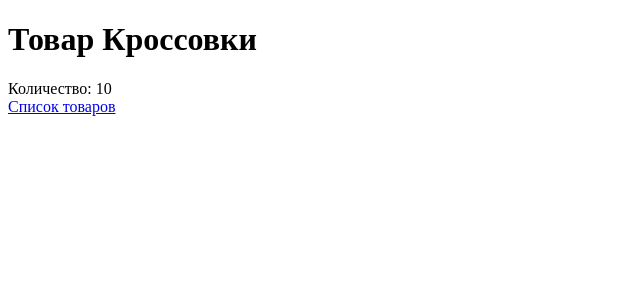
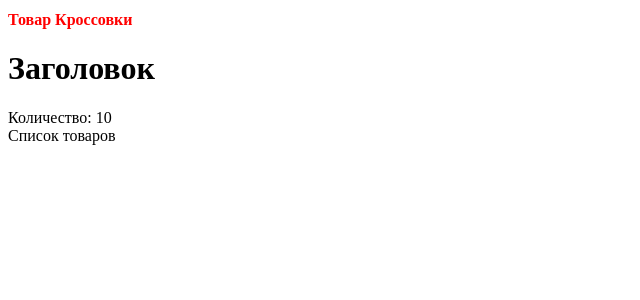
Before and after one commit to iStormSpirit/FirstDjango, a Django app: page /item/1 in a window 1280 px wide. Shown: the top 300 px of the page, without its empty margins (0-640 px from the left). Run offline with Django 3.2, Linux system fonts and the light colour scheme; data comes from the database, SQL or seed files in the repository; both versions use the stored data as it was after the commit.

Commit message:
add task 3-2

```diff
--- a/FirstDjango/settings.py
+++ b/FirstDjango/settings.py
@@ -120,6 +120,10 @@
 # https://docs.djangoproject.com/en/3.2/howto/static-files/
 
 STATIC_URL = '/static/'
+STATICFILES_DIRS = [
+  BASE_DIR / "static"
+]
+
 
 # Default primary key field type
 # https://docs.djangoproject.com/en/3.2/ref/settings/#default-auto-field
--- a/FirstDjango/urls.py
+++ b/FirstDjango/urls.py
@@ -15,6 +15,7 @@
 """
 from django.contrib import admin
 from django.urls import path
+from django.conf import settings
 from django.conf.urls.static import static
 
 from MainApp import views
@@ -22,8 +23,7 @@
 
 urlpatterns = [
     path('', views.index, name="home"),
-    path('about/', views.about),
-    path('items/', views.items),
-    path('items/', views.items),
-    path('item/<int:id>', views.item_details),
-]
+    path('about/', views.about, name="about"),
+    path('items/', views.items, name="items-list"),
+    path('item/<int:id>', views.item_details, name="item-page"),
+]+ static(settings.STATIC_URL, document_root=settings.STATIC_ROOT)
--- a/MainApp/models.py
+++ b/MainApp/models.py
@@ -4,7 +4,7 @@
 class Item(models.Model):
    name  = models.CharField(max_length=100)
    quantity = models.PositiveIntegerField()
-   #color = models.CharField(max_length=20)
+   brand = models.CharField(max_length=80, default="Unknown")
 
    def __repr__(self):
       return f"Item: {self.name} q: {self.quantity}"
--- /dev/null
+++ b/static/style.css
@@ -0,0 +1,17 @@
+.main-header{
+    font-size: 16px;
+    color: red;
+    }
+a{
+    text-decoration: None;
+    color: black;
+}
+a:hover{
+    color: blue;
+}
+
+.item-card{
+    display: inline-block;
+    border: 1px solid black;
+    padding: 20px;
+}
--- a/templates/item_page.html
+++ b/templates/item_page.html
@@ -1,11 +1,14 @@
 <!DOCTYPE html>
+{% load static %}
 <html lang="en">
 <head>
     <meta charset="UTF-8">
     <title>Item</title>
+    <link rel="stylesheet" href="{% static 'style.css' %}">
 </head>
 <body>
-<h1>Товар {{ item.name }} </h1>
+<h1 class="main-header">Товар {{ item.name }}</h1>
+<h1>Заголовок</h1>
 <div>
     Количество: {{ item.quantity | default:"Товар отсутствует" }}
 </div>
--- a/templates/items_list.html
+++ b/templates/items_list.html
@@ -1,14 +1,16 @@
 <!DOCTYPE html>
+{% load static %}
 <html lang="en">
 <head>
     <meta charset="UTF-8">
     <title>Items</title>
+    <link rel="stylesheet" href="{% static 'style.css' %}">
 </head>
 <body>
 Список товаров:
 <ol>
     {% for item in items %}
-    <li><a href="/item/{{ item.id }}"> {{ item.name }}</a></li>
+    <li class="item-card"><a href="/item/{{ item.id }}"> {{ item.name }}</a></li>
     {% endfor %}
 </ol>
 <a href="/">Home</a>
```
Also changed, not shown: MainApp/migrations/0002_item_brand.py (added), db.sqlite3.
